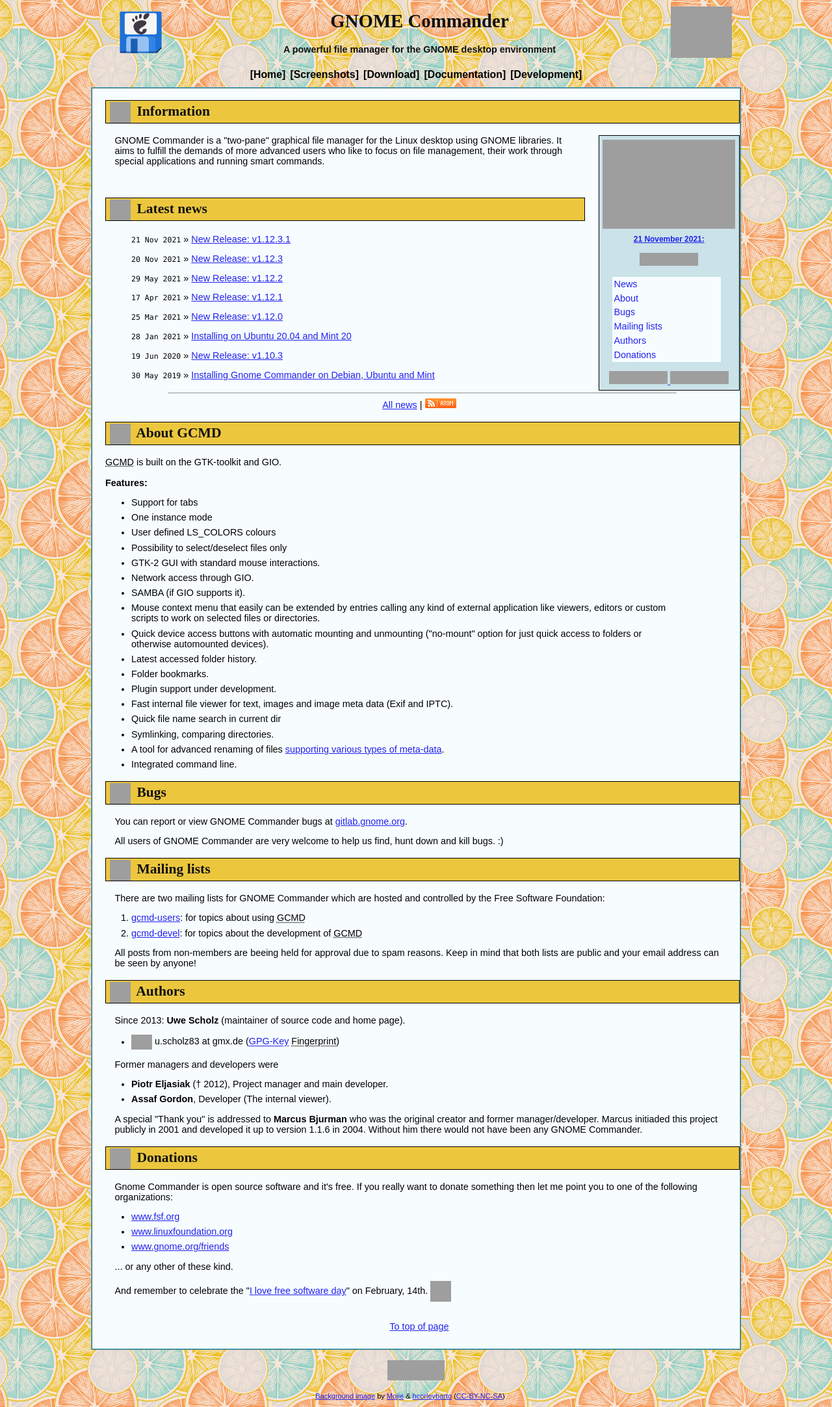
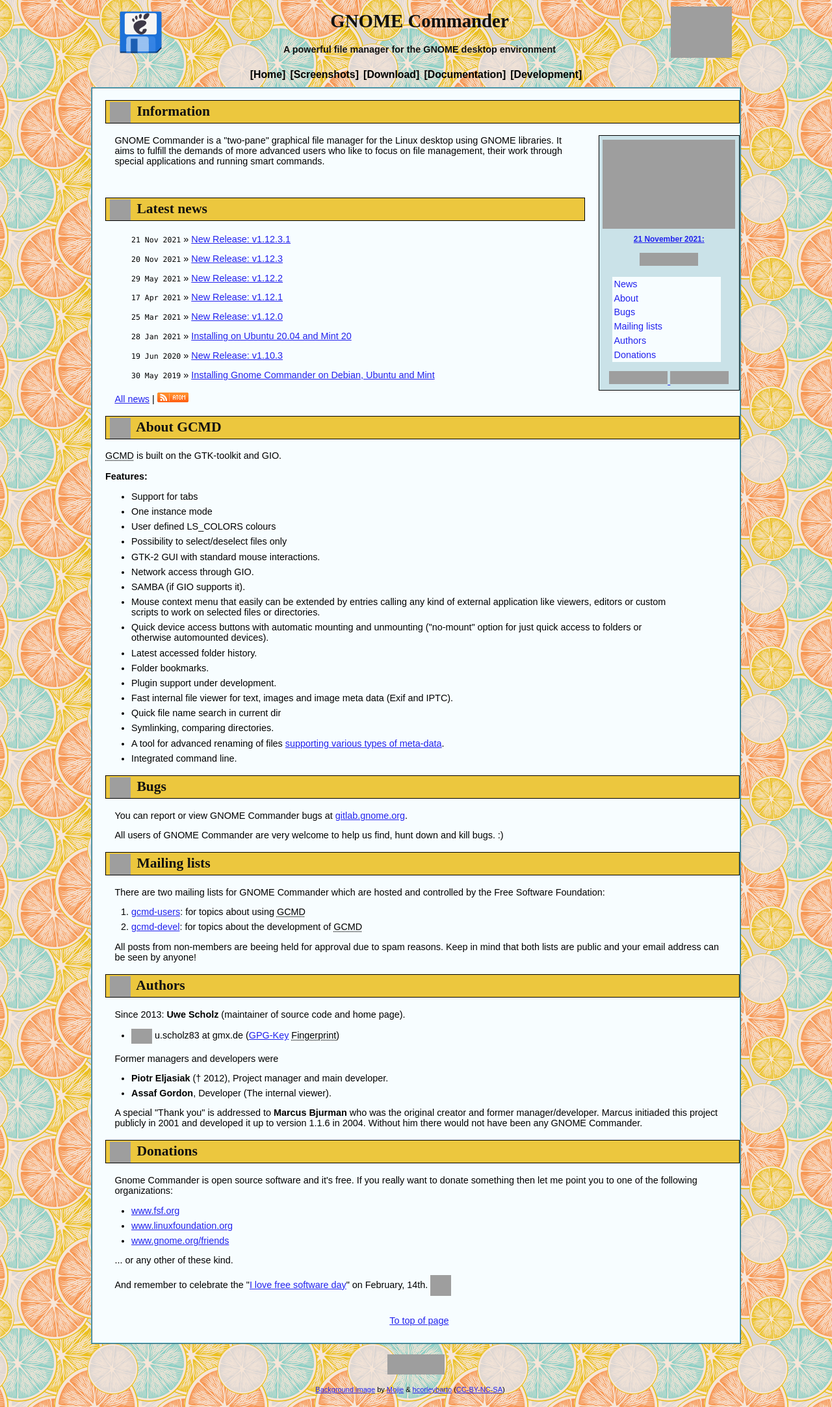
Before and after one commit to gcmd/gcmd.github.io, a Jekyll site: the page built from index.html, in a window 1280 px wide. Shown: the whole page at 65% size. Built offline with Jekyll 4.4.1, drawn with Linux system fonts in a browser that asks for light colours; grey boxes are pictures that could not be loaded.

Commit message:
Remove horizontal ruler and move link to old blog posts to the left

```diff
--- a/index.html
+++ b/index.html
@@ -41,8 +41,7 @@
 </ul>
 
 
-<hr class="sruler">
-<p class="cntr">
+<p>
   <a href="oldnews.html" title="All news at this site">All news</a> | <a href="/feed" title="Atom feed"><img src="img/atom_icon.png" alt="Atom feed"></a>
 </p>
 
```
